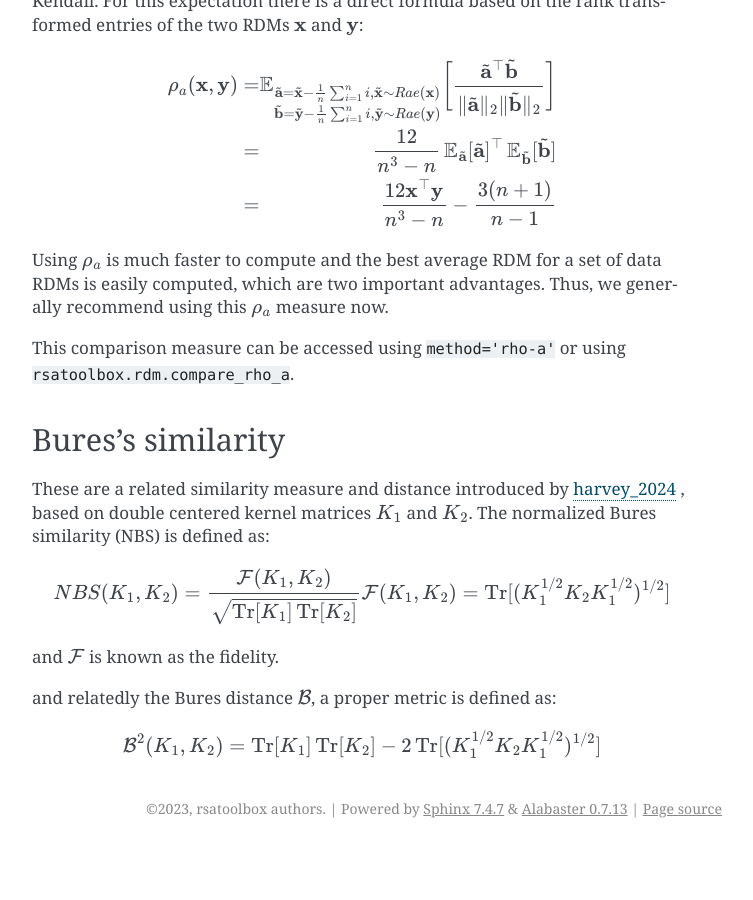
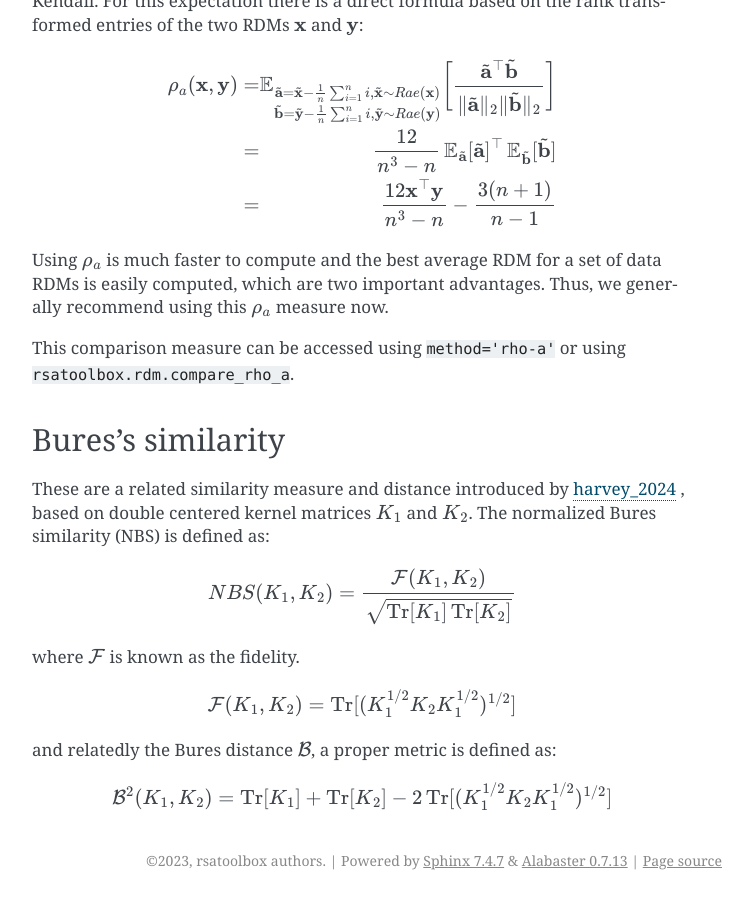
Before and after one commit to rsagroup/rsatoolbox, a Sphinx documentation site: the page built from docs/source/comparing.rst, in a window 1280 px wide and 900 px high, scrolled down 2430 px. Shown: the whole window, without its empty margins (388-1141 px from the left). Built offline with Sphinx 7.4.7, drawn with Linux system fonts in a browser that asks for light colours; before the commit the page ends 3278 px from its top, so only the background shows below that.

Commit message:
fix typo

```diff
--- a/docs/source/comparing.rst
+++ b/docs/source/comparing.rst
@@ -115,14 +115,17 @@ The normalized Bures similarity (NBS) is defined as:
 .. math::
 
     NBS(K_1, K_2) = \frac{\mathcal{F}(K_1, K_2)}{\sqrt{\operatorname{Tr}[K_1] \operatorname{Tr}[K_2]}}
+
+where :math:`\mathcal{F}` is known as the fidelity.
+
+.. math::
+
     \mathcal{F}(K_1, K_2) = \operatorname{Tr}[(K_1^{1/2}K_2K_1^{1/2})^{1/2}]
-
-and :math:`\mathcal{F}` is known as the fidelity.
 
 and relatedly the Bures distance :math:`\mathcal{B}`, a proper metric is defined as:
 
 .. math::
-    \mathcal{B}^2(K_1, K_2) = \operatorname{Tr}[K_1] \operatorname{Tr}[K_2] - 2 \operatorname{Tr}[(K_1^{1/2}K_2K_1^{1/2})^{1/2}]
+    \mathcal{B}^2(K_1, K_2) = \operatorname{Tr}[K_1] + \operatorname{Tr}[K_2] - 2 \operatorname{Tr}[(K_1^{1/2}K_2K_1^{1/2})^{1/2}]
 
 
 
```
